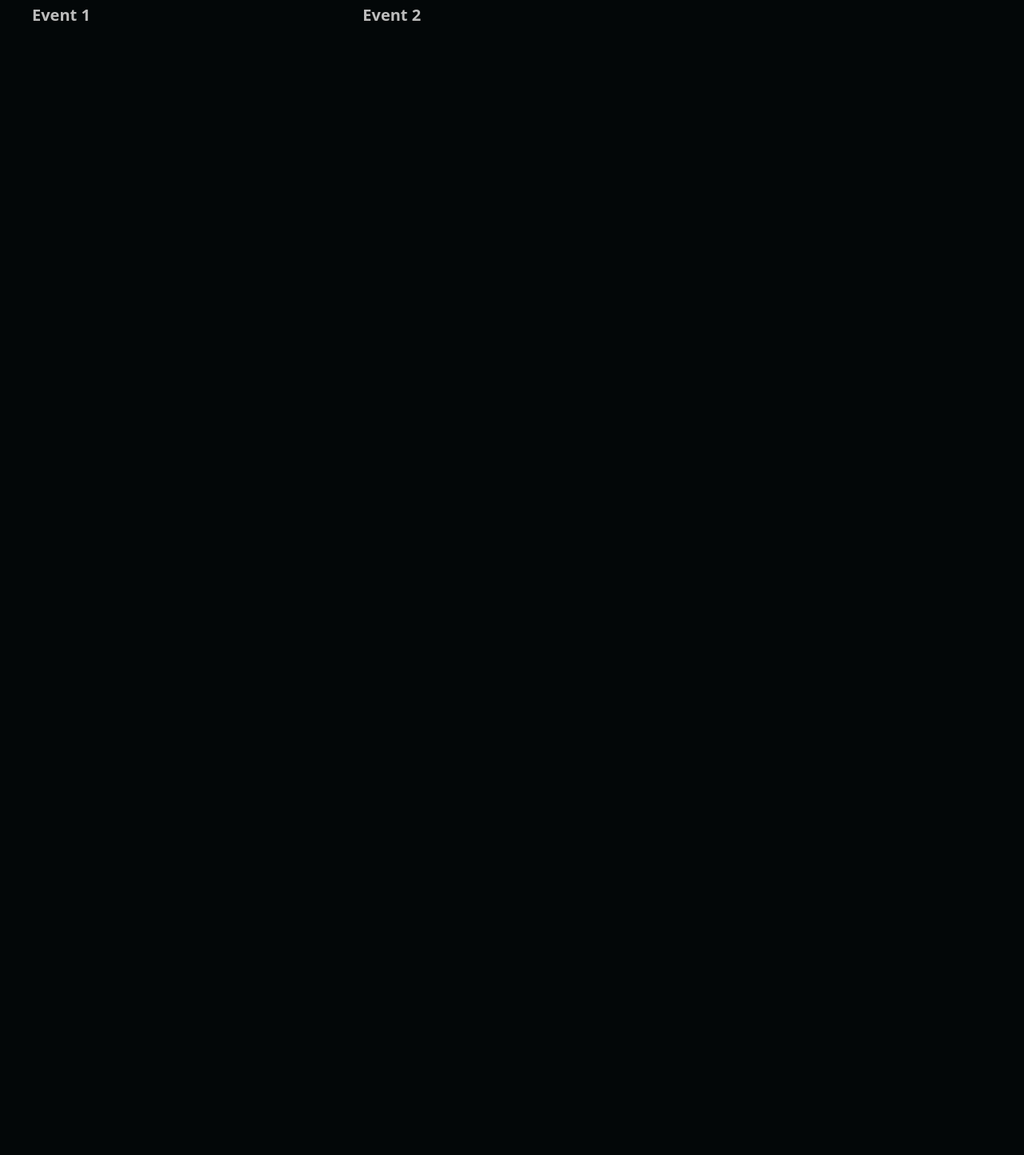
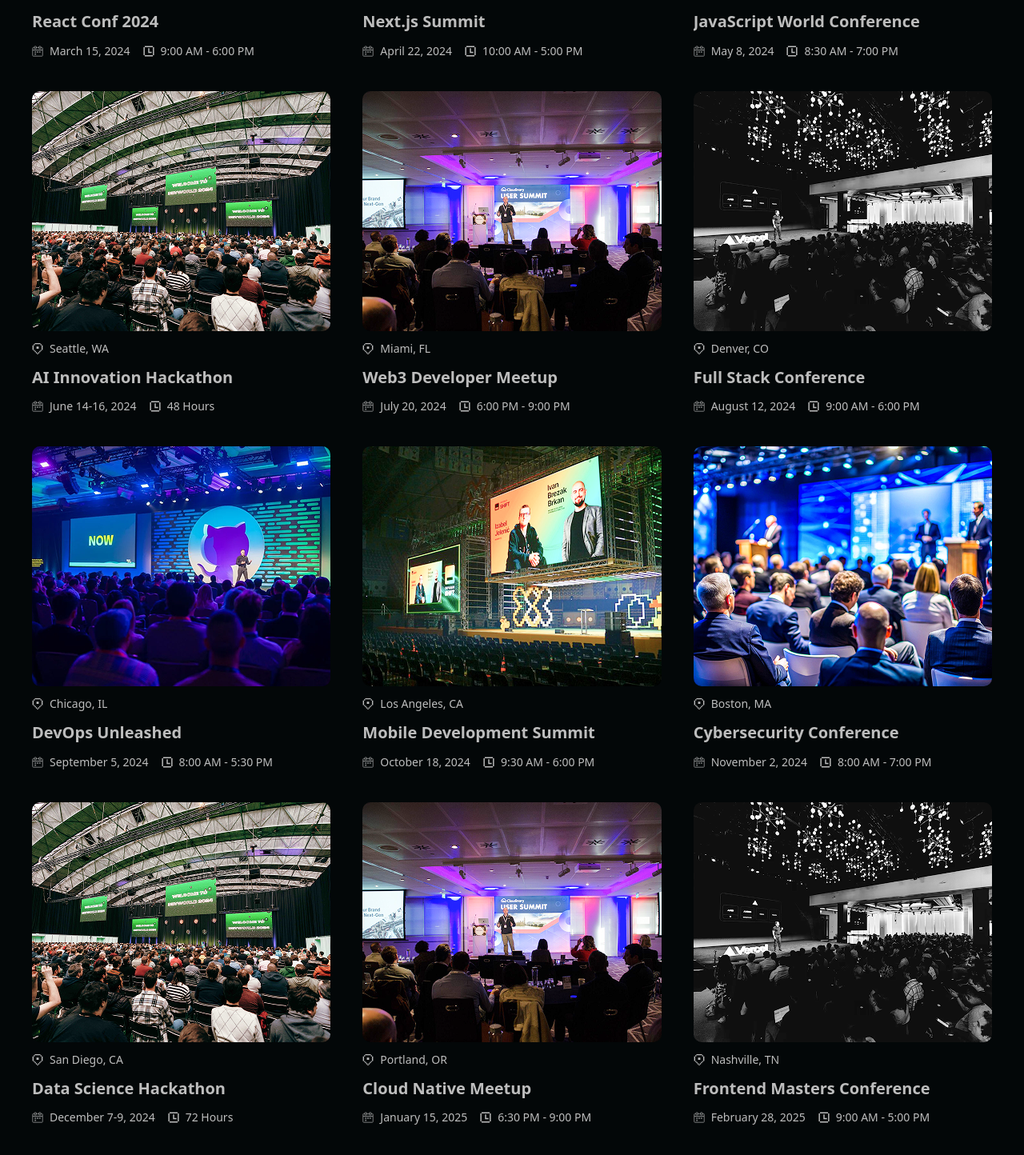
Before and after one commit to creativeloc/dev-events-nextjs2026, a Next.js app: page / in a window 1280 px wide. Shown: the part 818-2262 px from the top of the page at 80% size. Before the commit the page ends 892 px from the top, so only its background shows below. Built offline with nearby package versions, Linux system fonts and the light colour scheme; a web font is replaced by a local one.

Commit message:
complete event card and display enents on home page

```diff
--- a/app/page.tsx
+++ b/app/page.tsx
@@ -1,14 +1,10 @@
 import ExploreBtn from "@/components/ExploreBtn";
 import EventCard from "@/components/EventCard";
-
-const events = [
-  {image: '/images/event1.png',title: 'Event 1'},
-  {image: '/images/event2.png',title: 'Event 2'},
-]
+import {events} from "@/lib/constants";
 
 const Page = () => {
   return (
-    <section>
+      <section>
       <h1 className="text-center">The Hub for Every Dev  <br/>Event you should miss</h1>
       <p className="text-center mt-5">Hackathons, Meetups, and Conferences, all in one place</p>
 
@@ -19,13 +15,13 @@
 
         <ul className="events">
           {events.map((event) => (
-              <li key={event.title}>
+              <li key={event.title} className="list-none">
               <EventCard {...event} />
               </li>
           ))}
         </ul>
       </div>
-    </section>
+      </section>
   )
 }
-export default Page
+export default Page;
--- a/components/EventCard.tsx
+++ b/components/EventCard.tsx
@@ -4,14 +4,34 @@
 interface Props {
   title: string;
   image: string;
+  slug: string;
+  location: string;
+  date: string;
+  time: string;
 }
 
-const EventCard = ({title, image}: Props) => {
+const EventCard = ({title, image, slug, location, date, time }: Props) => {
   return (
-      <Link href={`/events`} id={"event-card"}>
+      <Link href={`/events/${slug}`} id="event-card">
         <Image src={image} alt={title} width={410} height={300} className="poster" />
 
+        <div className="flex flex-row gap-2">
+          <Image src="/icons/pin.svg" alt="location" width={14} height={14} />
+          <p>{location}</p>
+        </div>
+
         <p className="title">{title}</p>
+
+        <div className="datetime">
+          <div>
+            <Image src="/icons/calendar.svg" alt="date" width={14} height={14} />
+            <p>{date}</p>
+          </div>
+          <div>
+            <Image src="/icons/clock.svg" alt="date" width={14} height={14} />
+            <p>{time}</p>
+          </div>
+        </div>
       </Link>
   )
 
--- /dev/null
+++ b/lib/constants.ts
@@ -0,0 +1,98 @@
+export const events = [
+  {
+    slug: "react-conf-2024",
+    image: "/images/event1.png",
+    title: "React Conf 2024",
+    location: "San Francisco, CA",
+    date: "March 15, 2024",
+    time: "9:00 AM - 6:00 PM",
+  },
+  {
+    slug: "nextjs-summit",
+    image: "/images/event2.png",
+    title: "Next.js Summit",
+    location: "Austin, TX",
+    date: "April 22, 2024",
+    time: "10:00 AM - 5:00 PM",
+  },
+  {
+    slug: "javascript-world",
+    image: "/images/event3.png",
+    title: "JavaScript World Conference",
+    location: "New York, NY",
+    date: "May 8, 2024",
+    time: "8:30 AM - 7:00 PM",
+  },
+  {
+    slug: "ai-hackathon-2024",
+    image: "/images/event4.png",
+    title: "AI Innovation Hackathon",
+    location: "Seattle, WA",
+    date: "June 14-16, 2024",
+    time: "48 Hours",
+  },
+  {
+    slug: "web3-developer-meetup",
+    image: "/images/event5.png",
+    title: "Web3 Developer Meetup",
+    location: "Miami, FL",
+    date: "July 20, 2024",
+    time: "6:00 PM - 9:00 PM",
+  },
+  {
+    slug: "fullstack-conference",
+    image: "/images/event6.png",
+    title: "Full Stack Conference",
+    location: "Denver, CO",
+    date: "August 12, 2024",
+    time: "9:00 AM - 6:00 PM",
+  },
+  {
+    slug: "devops-unleashed",
+    image: "/images/event1.png",
+    title: "DevOps Unleashed",
+    location: "Chicago, IL",
+    date: "September 5, 2024",
+    time: "8:00 AM - 5:30 PM",
+  },
+  {
+    slug: "mobile-dev-summit",
+    image: "/images/event2.png",
+    title: "Mobile Development Summit",
+    location: "Los Angeles, CA",
+    date: "October 18, 2024",
+    time: "9:30 AM - 6:00 PM",
+  },
+  {
+    slug: "cybersecurity-conference",
+    image: "/images/event3.png",
+    title: "Cybersecurity Conference",
+    location: "Boston, MA",
+    date: "November 2, 2024",
+    time: "8:00 AM - 7:00 PM",
+  },
+  {
+    slug: "data-science-hackathon",
+    image: "/images/event4.png",
+    title: "Data Science Hackathon",
+    location: "San Diego, CA",
+    date: "December 7-9, 2024",
+    time: "72 Hours",
+  },
+  {
+    slug: "cloud-native-meetup",
+    image: "/images/event5.png",
+    title: "Cloud Native Meetup",
+    location: "Portland, OR",
+    date: "January 15, 2025",
+    time: "6:30 PM - 9:00 PM",
+  },
+  {
+    slug: "frontend-masters",
+    image: "/images/event6.png",
+    title: "Frontend Masters Conference",
+    location: "Nashville, TN",
+    date: "February 28, 2025",
+    time: "9:00 AM - 5:00 PM",
+  },
+];
```
